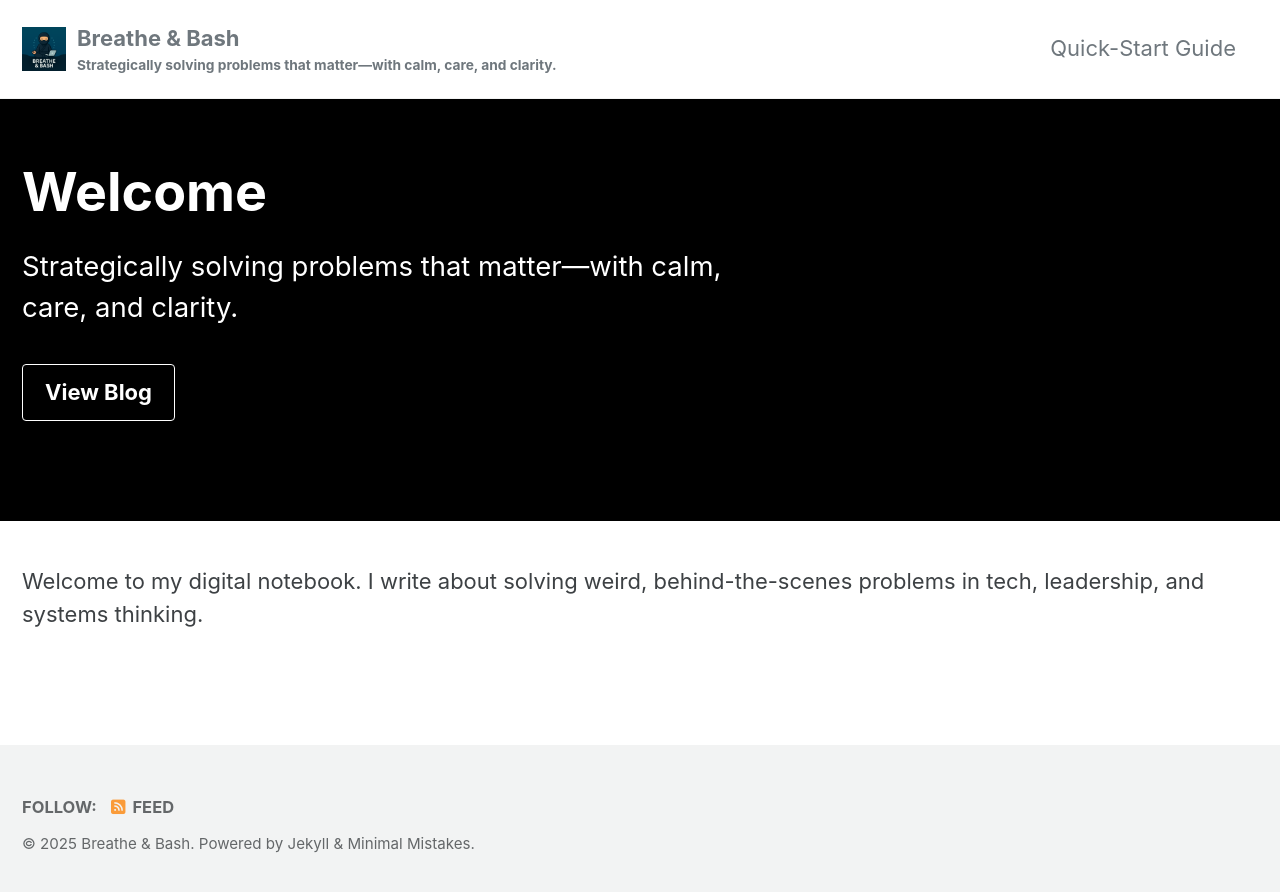
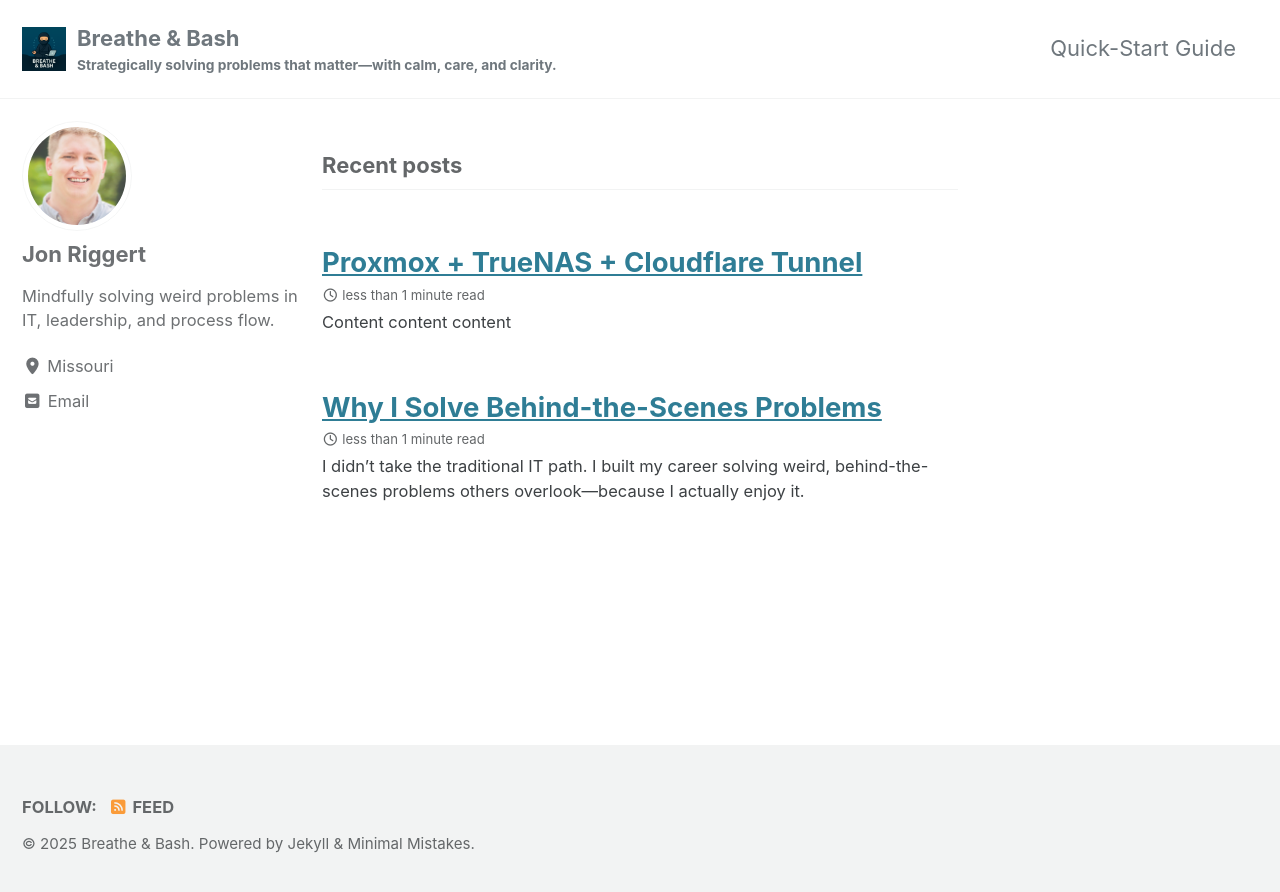
Before and after one commit to jonriggert/jonriggert.github.io, a Jekyll site: the page built from index.md, in a window 1280 px wide. Shown: the top 892 px of the page. Built offline with Jekyll 4.4.1, drawn with Linux system fonts in a browser that asks for light colours; cached includes are drawn as plain includes.

```diff
--- a/_config.yml
+++ b/_config.yml
@@ -235,28 +235,6 @@ timezone: # https://en.wikipedia.org/wiki/List_of_tz_database_time_zones
 paginate: 5 # amount of posts to show
 paginate_path: /page:num/
 
-# Pagination with jekyll-paginate-v2
-# See https://github.com/sverrirs/jekyll-paginate-v2/blob/master/README-GENERATOR.md#site-configuration
-#   for configuration details
-pagination:
-  # Set enabled to true to use paginate v2
-  # enabled: true
-  debug: false
-  collection: 'posts'
-  per_page: 10
-  permalink: '/page/:num/'
-  title: ':title - page :num'
-  limit: 0
-  sort_field: 'date'
-  sort_reverse: true
-  category: 'posts'
-  tag: ''
-  locale: ''
-  trail:
-    before: 2
-    after: 2
-
-
 # Plugins (previously gems:)
 plugins:
   - jekyll-paginate
--- /dev/null
+++ b/_posts/2025-07-03-test-post.md
@@ -0,0 +1,9 @@
+---
+title: "Proxmox + TrueNAS + Cloudflare Tunnel"
+date: 2025-07-04
+tags: [homelab, proxmox, truenas, cloudflare]
+layout: single
+author_profile: true
+---
+
+Content content content
--- a/index.md
+++ b/index.md
@@ -1,13 +1,4 @@
 ---
-layout: splash
-title: "Welcome"
-header:
-  overlay_color: "#000"
-  overlay_filter: "0.3"
-  actions:
-    - label: "View Blog"
-      url: /blog/
-excerpt: "Strategically solving problems that matter—with calm, care, and clarity."
+layout: home
+author_profile: true
 ---
-
-Welcome to my digital notebook. I write about solving weird, behind-the-scenes problems in tech, leadership, and systems thinking.
```
